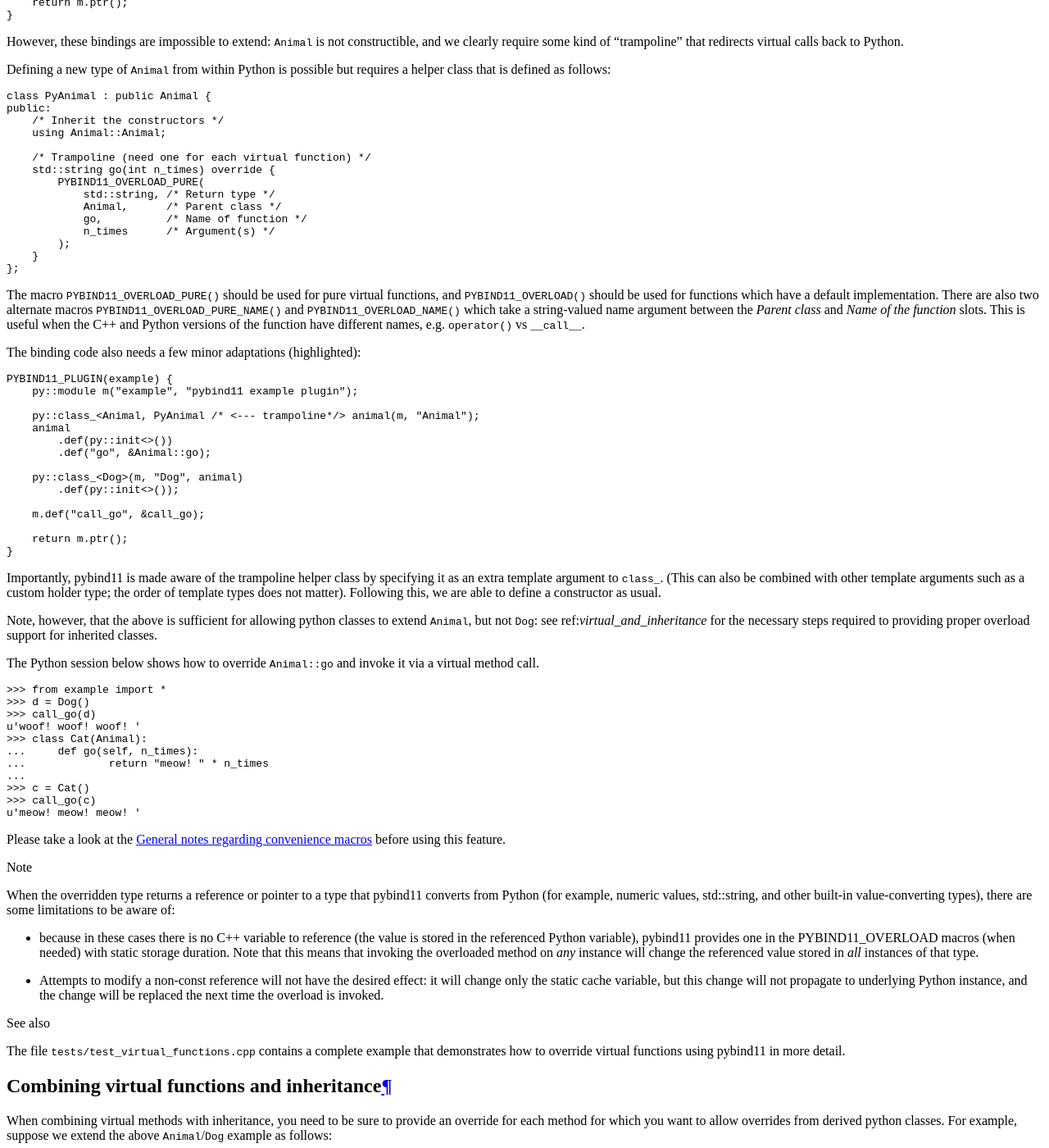
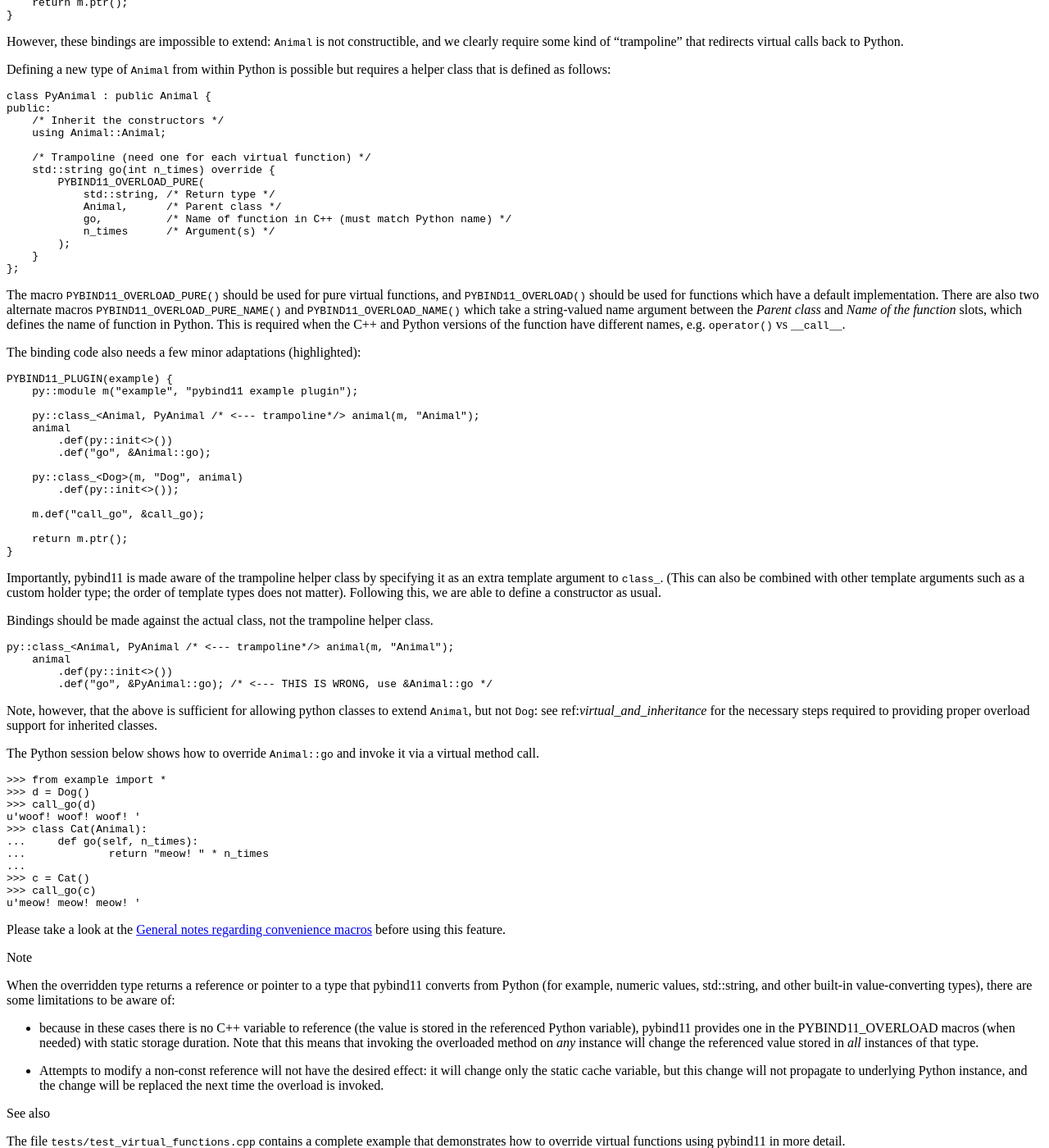
Before and after one commit to pybind/pybind11, a Sphinx documentation site: the page built from docs/advanced/classes.rst, in a window 1280 px wide and 1400 px high, scrolled down 1571 px. Shown: the whole window at 82% size. Built offline with Sphinx 7.4.7 and the Read the Docs theme 2.0.0, drawn with Linux system fonts in a browser that asks for light colours.

Commit message:
Some clarifications to section on virtual fns
Primarily, I made it clear that PYBIND11_OVERLOAD_PURE_NAME is not "useful" but required in renaming situations. Also clarified that one should not bind to the trampoline helper class which I found tempting since it seems more explicit.

```diff
--- a/docs/advanced/classes.rst
+++ b/docs/advanced/classes.rst
@@ -79,7 +79,7 @@ helper class that is defined as follows:
             PYBIND11_OVERLOAD_PURE(
                 std::string, /* Return type */
                 Animal,      /* Parent class */
-                go,          /* Name of function */
+                go,          /* Name of function in C++ (must match Python name) */
                 n_times      /* Argument(s) */
             );
         }
@@ -90,7 +90,8 @@ functions, and :func:`PYBIND11_OVERLOAD` should be used for functions which have
 a default implementation.  There are also two alternate macros
 :func:`PYBIND11_OVERLOAD_PURE_NAME` and :func:`PYBIND11_OVERLOAD_NAME` which
 take a string-valued name argument between the *Parent class* and *Name of the
-function* slots. This is useful when the C++ and Python versions of the
+function* slots, which defines the name of function in Python. This is required
+when the C++ and Python versions of the
 function have different names, e.g.  ``operator()`` vs ``__call__``.
 
 The binding code also needs a few minor adaptations (highlighted):
@@ -115,10 +116,20 @@ The binding code also needs a few minor adaptations (highlighted):
     }
 
 Importantly, pybind11 is made aware of the trampoline helper class by
-specifying it as an extra template argument to :class:`class_`.  (This can also
+specifying it as an extra template argument to :class:`class_`. (This can also
 be combined with other template arguments such as a custom holder type; the
 order of template types does not matter).  Following this, we are able to
 define a constructor as usual.
+
+Bindings should be made against the actual class, not the trampoline helper class.
+
+.. code-block:: cpp
+    :emphasize-lines: 4
+
+    py::class_<Animal, PyAnimal /* <--- trampoline*/> animal(m, "Animal");
+        animal
+            .def(py::init<>())
+            .def("go", &PyAnimal::go); /* <--- THIS IS WRONG, use &Animal::go */
 
 Note, however, that the above is sufficient for allowing python classes to
 extend ``Animal``, but not ``Dog``: see ref:`virtual_and_inheritance` for the
```
